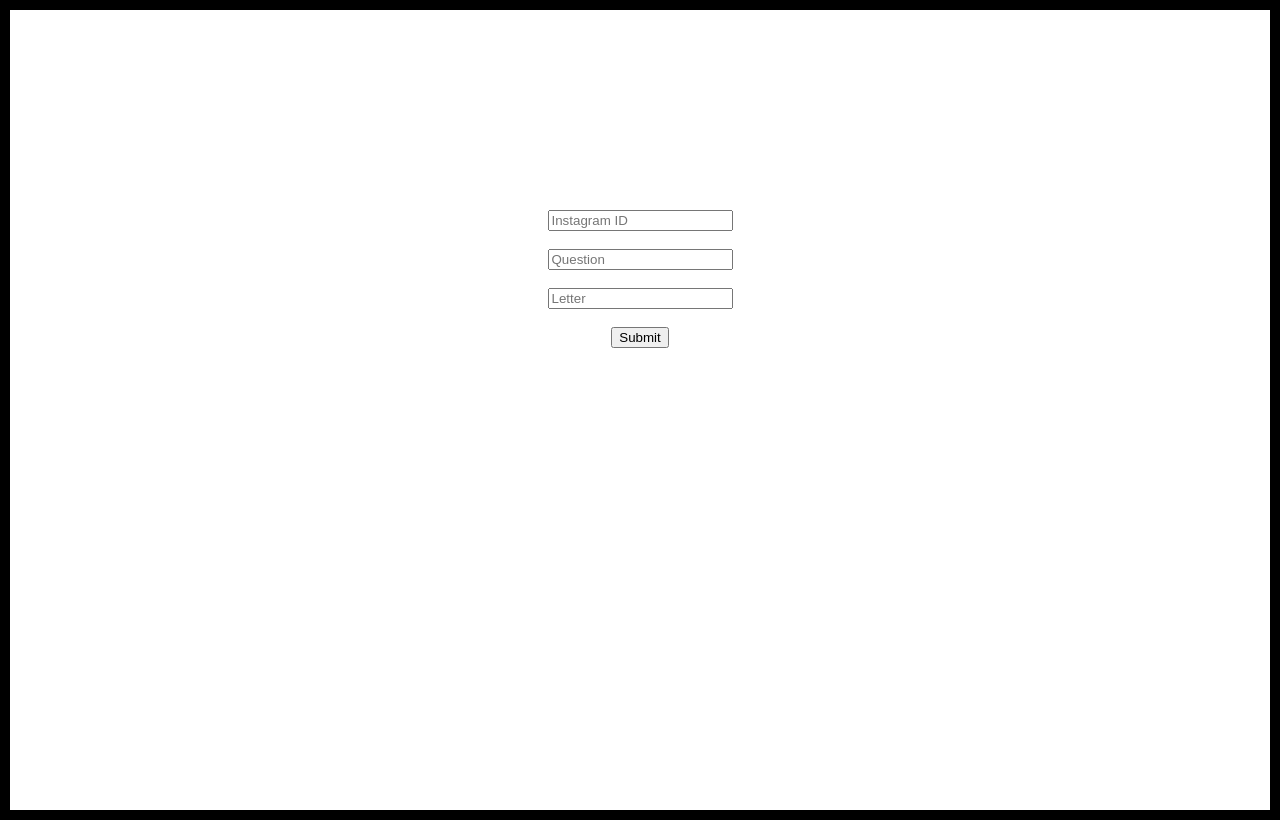
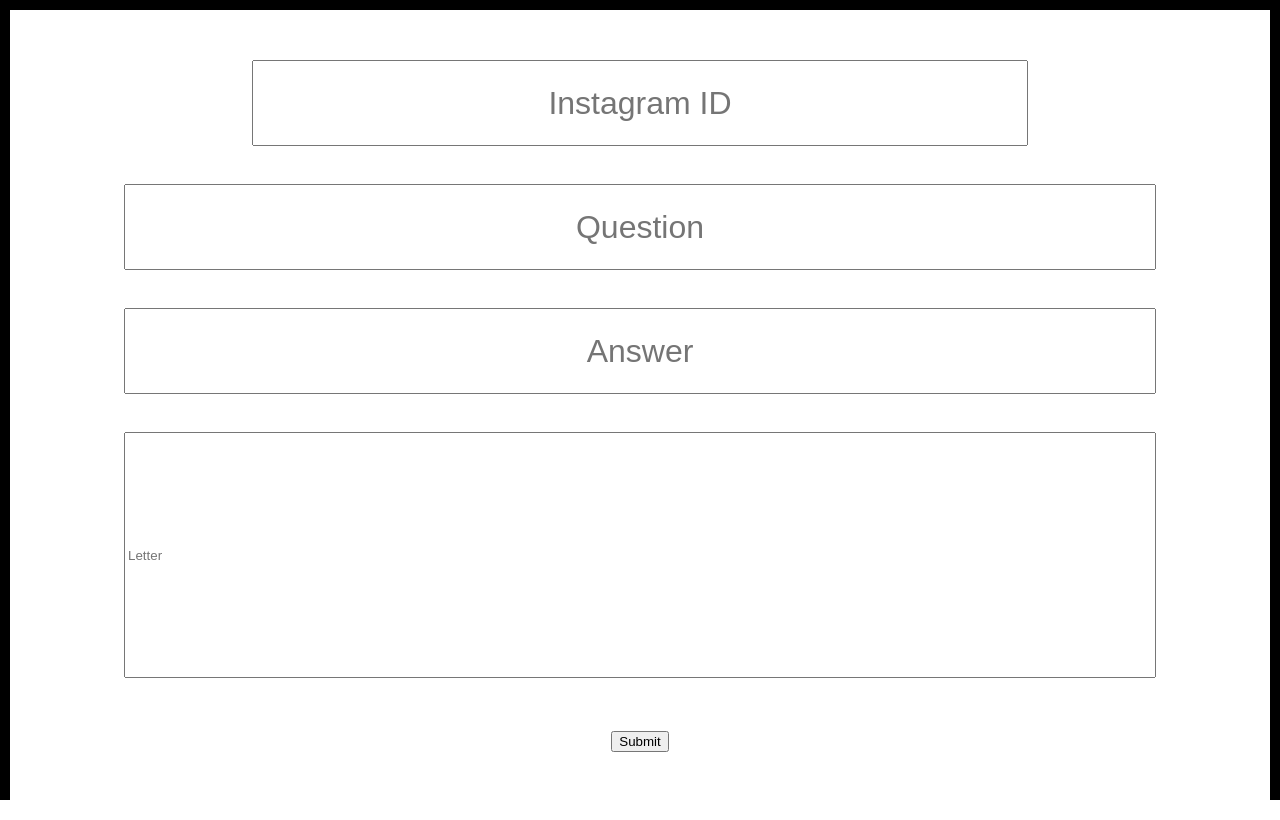
Before and after one commit to pinkishincoloragain/whoami, a React (Create React App) app: page /about in a window 1280 px wide. Built offline with nearby package versions, Linux system fonts and the light colour scheme.

Commit message:
designing landing page

```diff
--- a/src/components/Firestore.js
+++ /dev/null
@@ -1,46 +0,0 @@
-import db from 'firebase.js';
-import {useState} from 'react';
-
-const Firestore = () => {
-    const [id  , setID] = useState("");
-    const [question , setQuestion] = useState("");
-    const [letter , setLetter] = useState("");
-    const sub = (e) => {
-        e.preventDefault();
-
-        // Add data to the store
-        db.collection("data").add({
-            ID: id,
-            Q: question,
-            Letter: letter
-        })
-        .then((docRef) => {
-            alert("Data Successfully Submitted");
-        })
-        .catch((error) => {
-            console.error("Error adding document: ", error);
-        });
-    }
-
-    return (
-        <div>
-            <center>
-                <form style={{marginTop:"200px" }}
-                  onSubmit={(event) => {sub(event)}}>
-                    <input type="text" placeholder="Instagram ID"
-                      onChange={(e)=>{setID(e.target.value)}} />
-                      <br/><br/>
-                    <input type="text" placeholder="Question"
-                      onChange={(e)=>{setQuestion(e.target.value)}}/>
-                      <br/><br/>
-                    <input type="textarea" placeholder="Letter"
-                      onChange={(e)=>{setLetter(e.target.value)}}/>
-                      <br/><br/>
-                    <button type="submit">Submit</button>
-                </form>
-            </center>
-        </div>
-    );
-}
-
-export default Firestore;
--- a/src/components/Read.js
+++ b/src/components/Read.js
@@ -3,7 +3,7 @@ import db from 'firebase.js';
 import { useEffect, useState } from 'react';
 import "styles/Interest.scss";
 
-const Read = () => {
+const Read = ({userID}) => {
 
     const [info , setInfo] = useState([]);
 
@@ -15,17 +15,18 @@ const Read = () => {
 
     // Fetch the required data using the get() method
     const Fetchdata = ()=>{
-        db.collection("data").get().then((querySnapshot) => {
-
-            // Loop through the data and store
-            // it in array to display
-            querySnapshot.forEach(element => {
-                var data = element.data();
+        console.log("{userID} => " + userID )
+        db.collection("data").where("ID" ,"==",userID).get().then((querySnapshot) => {
+            querySnapshot.forEach((doc) => {
+                // doc.data() is never undefined for query doc snapshots
+                console.log(doc.id, " => ", doc.data());
+                var data = doc.data();
                 setInfo(arr => [...arr , data]);
-
             });
-
         })
+        .catch((error) => {
+            console.log("Error getting documents: ", error);
+        });
     }
 
     // Display the result on the page
@@ -35,7 +36,8 @@ const Read = () => {
             </div>
             {
                 info.map((data) => (
-                <Frame id={data.ID}
+                <Frame key={data.ID}
+                    id={data.ID}
                     q={data.Q}
                     letter={data.Letter}/>
                 ))
--- /dev/null
+++ b/src/components/Write.js
@@ -0,0 +1,66 @@
+import db from 'firebase.js';
+import {useState} from 'react';
+
+const Write = () => {
+    const [id  , setID] = useState("");
+    const [question , setQuestion] = useState("");
+    const [answer , setAnswer] = useState("");
+    const [letter , setLetter] = useState("");
+    const sub = (e) => {
+        e.preventDefault();
+
+        // Add data to the store
+        db.collection("data").add({
+            ID: id,
+            Q: question,
+            Ans: answer,
+            Letter: letter
+        })
+        .then((docRef) => {
+            alert("Data Successfully Submitted");
+        })
+        .catch((error) => {
+            console.error("Error adding document: ", error);
+        });
+    }
+
+    return (
+        <div>
+            <center>
+                <form style={{marginTop:"50px" }}
+                  onSubmit={(event) => {sub(event)}}
+                  className="input_form">
+                    <input type="text" placeholder="Instagram ID"
+                    className="id"
+                    onChange={(e)=>{setID(e.target.value)}} />
+                    <br/><br/>
+
+                    <input type="text" placeholder="Question"
+                    className="question"
+                    onChange={(e)=>{setQuestion(e.target.value)}}/>
+                    <br/><br/>
+
+                    <input type="text" placeholder="Answer"
+                    className="answer"
+                    onChange={(e)=>{setAnswer(e.target.value)}}/>
+                    <br/><br/>
+
+                    <input type="textarea" placeholder="Letter"
+                    className = "textarea"
+                    cols={50} rows={8}
+                    onKeyPress={e => {
+                        if(e.key === 'Enter')
+                           e.preventDefault()
+
+                        }}
+                    onChange={(e)=>{setLetter(e.target.value)}}/>
+                    <br/><br/>
+
+                    <button type="submit">Submit</button>
+                </form>
+            </center>
+        </div>
+    );
+}
+
+export default Write;
--- a/src/index.css
+++ b/src/index.css
@@ -1,9 +1,11 @@
+@import url('https://fonts.googleapis.com/css2?family=Roboto:ital,wght@0,100;0,300;0,400;0,500;0,700;0,900;1,100;1,300;1,400;1,500;1,700;1,900&display=swap');
 html,
 body {
   margin: 0;
   padding: 0;
-  font-family: ‘Roboto’, ‘Spoqa Han Sans’, ‘Spoqa Han Sans JP’, ‘Sans-serif’;
+  font-family: "Roboto";
   -webkit-font-smoothing: antialiased;
   -moz-osx-font-smoothing: grayscale;
   height: 100%;
+  overflow: auto;
 }
--- /dev/null
+++ b/src/styles/About.scss
@@ -0,0 +1,33 @@
+
+.input_form{
+    font-size:2rem;
+    text-align: center;
+
+    .id{
+        text-align: inherit;
+        font-size: inherit;
+        width:60vw;
+        height:10vh;
+    }
+
+    .question{
+        text-align: inherit;
+        font-size: inherit;
+        width:80vw;
+        height:10vh;
+    }
+
+    .answer{
+        text-align: inherit;
+        font-size: inherit;
+        width:80vw;
+        height:10vh;
+    }
+
+    .textarea{
+        width:80vw;
+        height:30vh;
+    }
+
+
+}
--- a/src/styles/App.scss
+++ b/src/styles/App.scss
@@ -3,4 +3,5 @@
   margin: 0px;
   padding: 0px;
   border: 10px solid black;
+  overflow: auto;
 }
--- a/src/styles/Interest.scss
+++ b/src/styles/Interest.scss
@@ -51,24 +51,28 @@
 
 .full_letter{
   display:flex;
-  flex-direction: row;
+  flex-direction: column;
   margin: auto;
   text-align: center;
 
   .letter_area{
-    display:flex;
-    font-size:3rem;
     margin:1vh;
 
     .id_box{
+      font-size:3rem;
       display:flex;
+      margin:auto;
       text-align: center;
+      align-items: center;
       border-radius: 1rem;
       margin-bottom: 10vh;
       font-size: 4rem;
     }
+
     .letter_box{
-
+      width: 80vw;
+      border: 0.5rem black solid;
+      border-radius: 2rem;
     }
   }
 }
--- a/src/styles/Landing.scss
+++ b/src/styles/Landing.scss
@@ -20,6 +20,10 @@
     padding-top: 3vh;
     padding-bottom: 10vh;
 
+    @media (max-width: 1025px) {
+      padding-bottom: 6vh;
+    }
+
     .link {
       display: flex;
       margin: auto;
@@ -34,7 +38,7 @@
       margin: auto;
       margin-right: 50px;
       width: 2vw;
-      min-width: 30px;
+      // min-width: 30px;
       height: 2vh;
       border: 0;
       border-radius: 2vw;
@@ -44,6 +48,13 @@
         background-color: #ffd400;
       }
     }
+
+    @media (max-width: 1025px) {
+      .mode_button {
+        width: 8vw;
+      }
+    }
+
   }
   .welcome_text {
     display: flex;
@@ -61,9 +72,12 @@
     margin-right: 12vw;
 
     img {
+      display:flex;
       vertical-align: bottom;
       max-width: 23vw;
-      min-width: 200px;
+      margin-bottom: 1vh;
+
+      // min-width: 10px;
       filter: grayscale(100%);
       &:hover {
         filter: grayscale(0%);
@@ -72,6 +86,13 @@
       transition: 0.8s;
     }
 
+    @media (max-width: 1025px) {
+      img {
+        max-width: 70vw;
+      }
+    }
+
+
     .panel {
       flex-direction: column;
       display: flex;
@@ -79,14 +100,16 @@
 
     .photo_descript {
       margin: auto;
-      font-size: 1.3rem;
+      font-size: 1.1rem;
       font-weight: bold;
+      margin-bottom: 3vh;
     }
   }
 
   .blog {
     margin: auto;
     margin-top: 10vh;
+    margin-bottom: 3vh;
     font-weight: bold;
   }
 }
--- a/src/styles/Landing_full.scss
+++ b/src/styles/Landing_full.scss
@@ -4,10 +4,9 @@
 ##Device = 데스크탑
 ##Screen = 1281px 이상 해상도 데스크탑
 */
+@import "styles/Landing.scss";
 
-@media (min-width: 1025px) {
-  @import "styles/Landing.scss";
-}
+
 
 /*
 ##Device = Laptops, Desktops
--- a/src/views/About.js
+++ b/src/views/About.js
@@ -1,8 +1,9 @@
 import React from "react";
-import Firestore from "components/Firestore";
+import Write from "components/Write";
+import "styles/About.scss";
 
 function About() {
-  return <div><Firestore/></div>;
+  return <div><Write/></div>;
 }
 
 export default About;
--- a/src/views/Interest.js
+++ b/src/views/Interest.js
@@ -37,7 +37,7 @@ function Interest() {
       {verified ? (
         <ShowLetter />
       ) : (
-        <div>{userID ? <Read /> : <GetData />}</div>
+        <div>{userID ? <Read key={userID} userID={userID}/> : <GetData />}</div>
       )}
     </div>
   );
--- a/src/views/Landing.js
+++ b/src/views/Landing.js
@@ -3,7 +3,7 @@ import { Link } from "react-router-dom";
 import about from "assets/about.png";
 import developer from "assets/developer.png";
 import interest from "assets/interest.png";
-import "styles/Landing_full.scss";
+import "styles/Landing.scss";
 
 function Landing() {
   const [bkgColor, setBkgColor] = useState("black");
@@ -67,9 +67,6 @@ function Landing() {
           <div className="photo_descript">Developer mode</div>
         </div>
       </div>
-      <div className="blog">
-        <div>Blog</div>
-      </div>
       {/* <Switch>
           <Route exact path="/about" render={() => <About />} />
           <Route exact path="/interest" render={() => <Interest />} />
```
